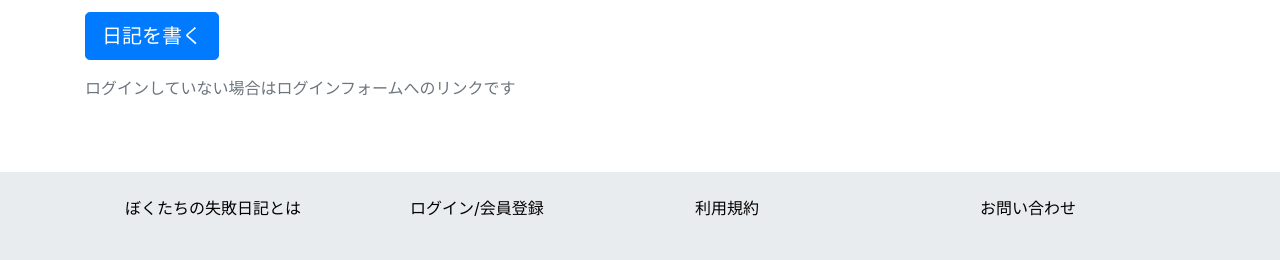
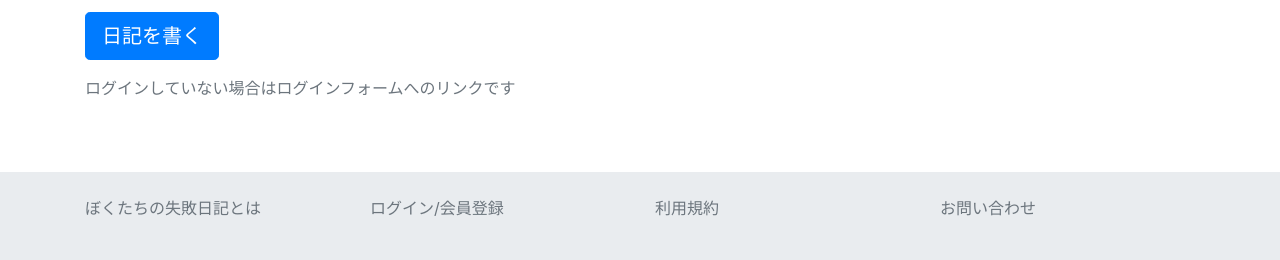
Before and after one commit to kiakata/failure-diary, a Django app: template nikki_project/nikki/templates/nikki/about.html in a window 1280 px wide. Shown: the part 638-898 px from the top of the page. Run offline with Django 3.2, Linux system fonts and the light colour scheme; the template is opened without the code that fills it, so the values that code supplies are empty; parts of the project's set-up code (start-up, migrations or seed data) failed here and were passed over; some libraries are stand-ins or nearby versions.

Commit message:
[add] refs #23 metaタグを追加

```diff
--- a/nikki_project/nikki/static/nikki/common.css
+++ b/nikki_project/nikki/static/nikki/common.css
@@ -10,4 +10,4 @@ footer a {
 
 footer a:hover {
   font-weight: bold
-  }
+}
--- a/nikki_project/nikki/templates/nikki/base.html
+++ b/nikki_project/nikki/templates/nikki/base.html
@@ -1,20 +1,33 @@
 <!doctype html>
 <html lang="ja">
 
-  <!-- Bootstrap CSS -->
-  <link rel="stylesheet" href="https://stackpath.bootstrapcdn.com/bootstrap/4.1.0/css/bootstrap.min.css" integrity="sha384-9gVQ4dYFwwWSjIDZnLEWnxCjeSWFphJiwGPXr1jddIhOegiu1FwO5qRGvFXOdJZ4" crossorigin="anonymous">
-  <!-- css -->
-  {% load static %}
-  <link rel="stylesheet" href="{% static 'nikki/common.css' %}"/>
-  {% block extracss %}{% endblock %}
+<head>
+  <!-- Required meta tags -->
+  <meta charset="utf-8">
+
+  <!-- meta tag - title, keywords, description, author -->
+  <title>ぼくたちの失敗日記</title>
+  <meta name="keywords" content="失敗,日記,ニックネーム">
+  <meta name="description" content="失敗を投稿してみませんか？">
+  <meta name="author" content="Takaaki Uno">
+
+  <!-- favicon -->
+
+  <!-- twitter card -->
+
+  <!-- facebook ogp -->
+
+  <!-- Let browser know website is optimized for mobile -->
+  <meta name="viewport" content="width=device-width, initial-scale=1, shrink-to-fit=no">
 
   <!-- Bootstrap CSS -->
   <link rel="stylesheet" href="https://stackpath.bootstrapcdn.com/bootstrap/4.1.0/css/bootstrap.min.css" integrity="sha384-9gVQ4dYFwwWSjIDZnLEWnxCjeSWFphJiwGPXr1jddIhOegiu1FwO5qRGvFXOdJZ4" crossorigin="anonymous">
+
   <!-- css -->
   {% load static %}
   <link rel="stylesheet" href="{% static 'nikki/common.css' %}" />
+  {% block extracss %}{% endblock %}
 
-  <title>ぼくたちの失敗日記</title>
 </head>
 
 <body>
@@ -74,23 +87,23 @@
     <div class="container">
       <div class="row">
         <div class="col-12 col-md-6 col-lg-3">
-          <ul style="list-style: none;" class="">
-            <li><a href="{% url 'nikki:about' %}" style="text-decoration: none; color: black">ぼくたちの失敗日記とは</a></li>
+          <ul class="list-unstyled">
+            <li><a  class="text-secondary" href="{% url 'nikki:about' %}" style="text-decoration: none;">ぼくたちの失敗日記とは</a></li>
           </ul>
         </div>
         <div class="col-12 col-md-6 col-lg-3">
-          <ul style="list-style: none;" class="">
-            <li><a href="{% url 'nikki:login' %}" style="text-decoration: none; color:black">ログイン/会員登録</a></li>
+          <ul class="list-unstyled">
+            <li><a class="text-secondary" href="{% url 'nikki:login' %}" class="text-secondary" style="text-decoration: none;">ログイン/会員登録</a></li>
           </ul>
         </div>
         <div class="col-12 col-md-6 col-lg-3">
-          <ul style="list-style: none;" class="">
-            <li><a href="#" style="text-decoration: none; color:black">利用規約</a></li>
+          <ul class="list-unstyled">
+            <li><a class="text-secondary" href="#" style="text-decoration: none;">利用規約</a></li>
           </ul>
         </div>
         <div class="col-12 col-md-6 col-lg-3">
-          <ul style="list-style: none;" class="">
-            <li><a href="#" style="text-decoration: none; color:black">お問い合わせ</a></li>
+          <ul class="list-unstyled">
+            <li><a class="text-secondary" href="#" style="text-decoration: none;">お問い合わせ</a></li>
           </ul>
         </div>
       </div>
```
